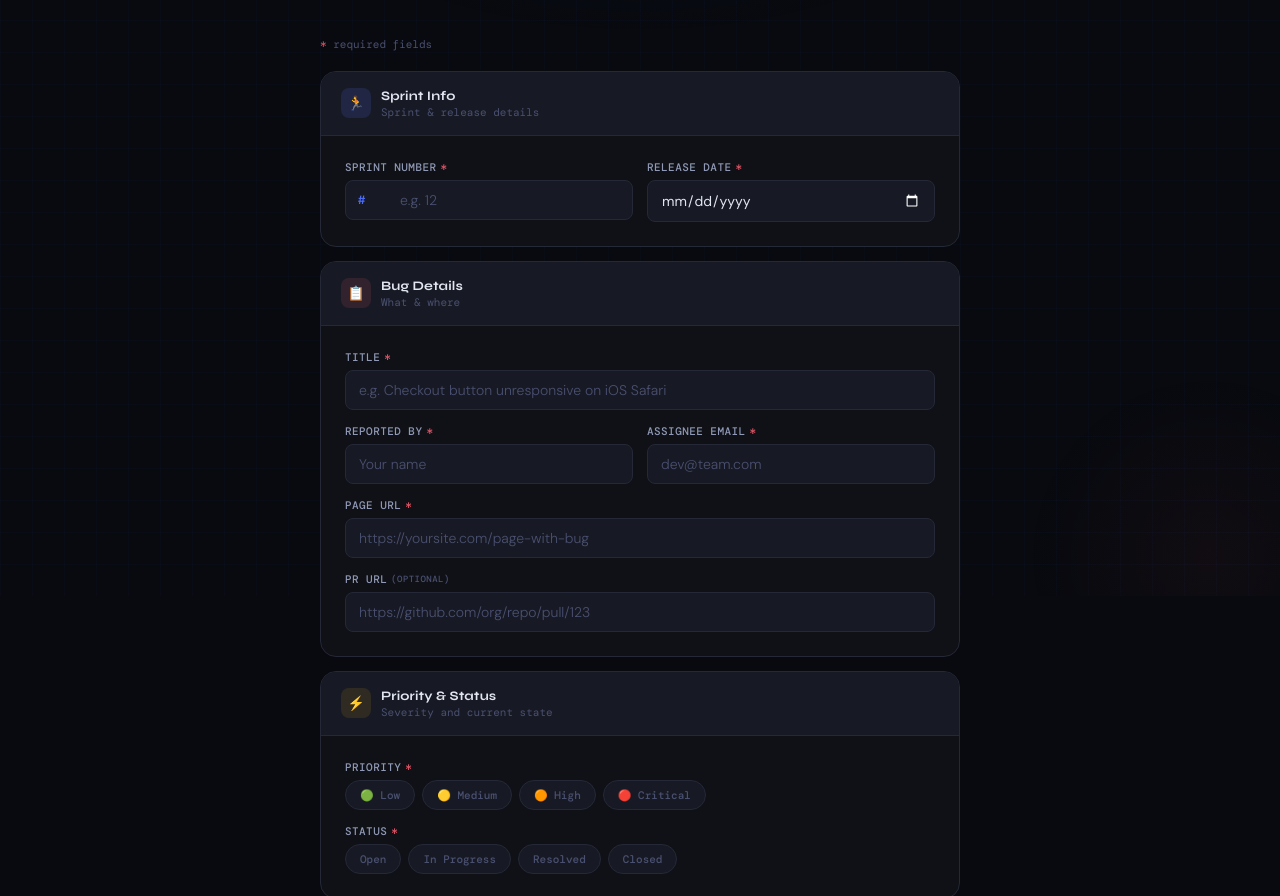
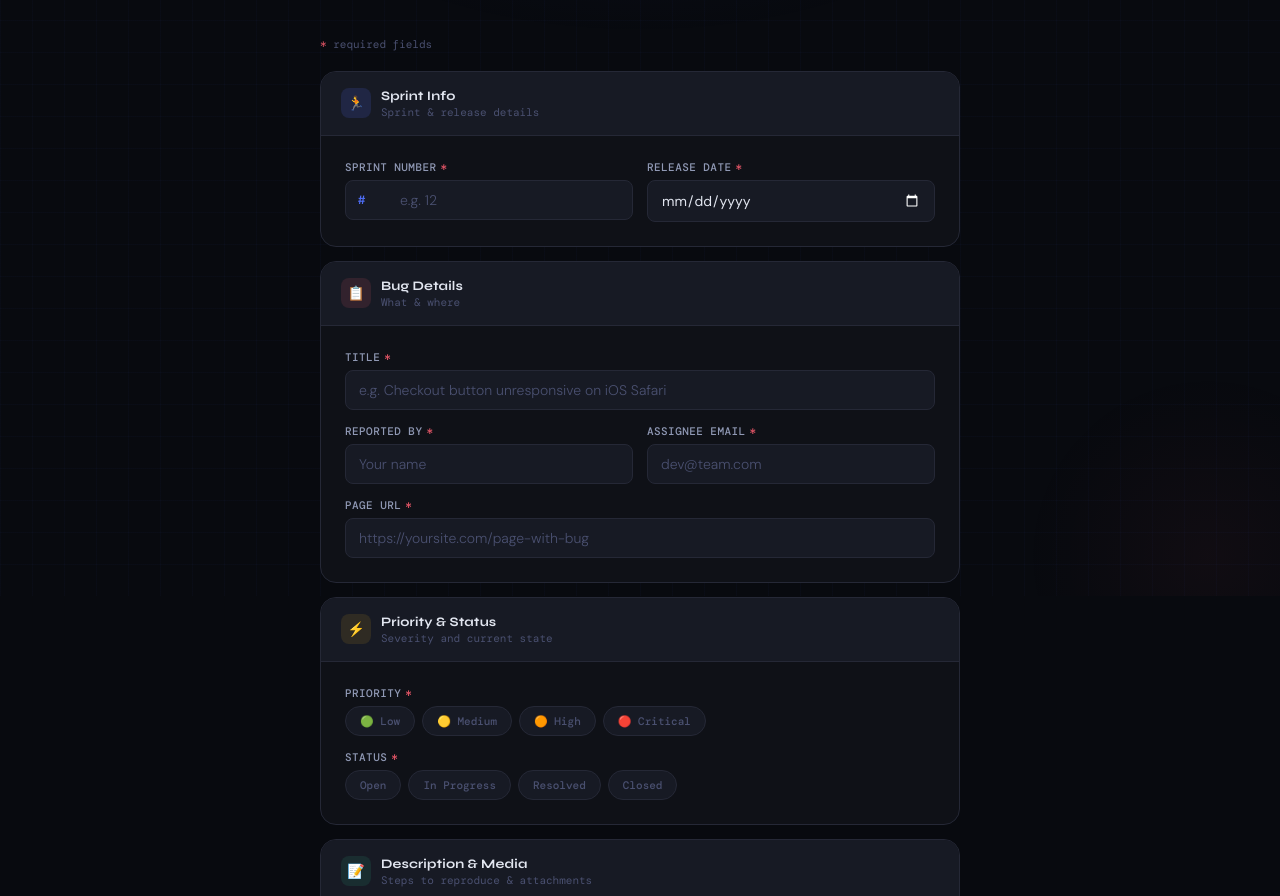
Before and after one commit to SatyaCompose/bug_reporter_app, a website: page public/form.html in a window 1280 px wide. Shown: the part 204-1100 px from the top of the page. Drawn offline with nearby package versions, Linux system fonts and the light colour scheme; a web font is replaced by a local one.

Commit message:
feat: remove optional PR URL field from bug report form

```diff
--- a/public/form.html
+++ b/public/form.html
@@ -1159,10 +1159,6 @@
               <div class="field">
                 <label>Page URL <span class="req">*</span></label>
                 <input type="url" id="pageURL" placeholder="https://yoursite.com/page-with-bug" required />
-              </div>
-              <div class="field">
-                <label>PR URL <span style="color:var(--text-3);font-size:9px;">(optional)</span></label>
-                <input type="url" id="prURL" placeholder="https://github.com/org/repo/pull/123" />
               </div>
             </div>
           </div>
@@ -1564,7 +1560,6 @@
         reportedBy: document.getElementById('reportedBy').value.trim(),
         assignee: document.getElementById('assignee').value.trim(),
         pageURL: document.getElementById('pageURL').value.trim(),
-        prURL: document.getElementById('prURL').value.trim() || undefined,
         priority: document.getElementById('priority').value,
         status: document.getElementById('status').value,
         description: document.getElementById('descriptionEditor').innerHTML.trim(),
```
